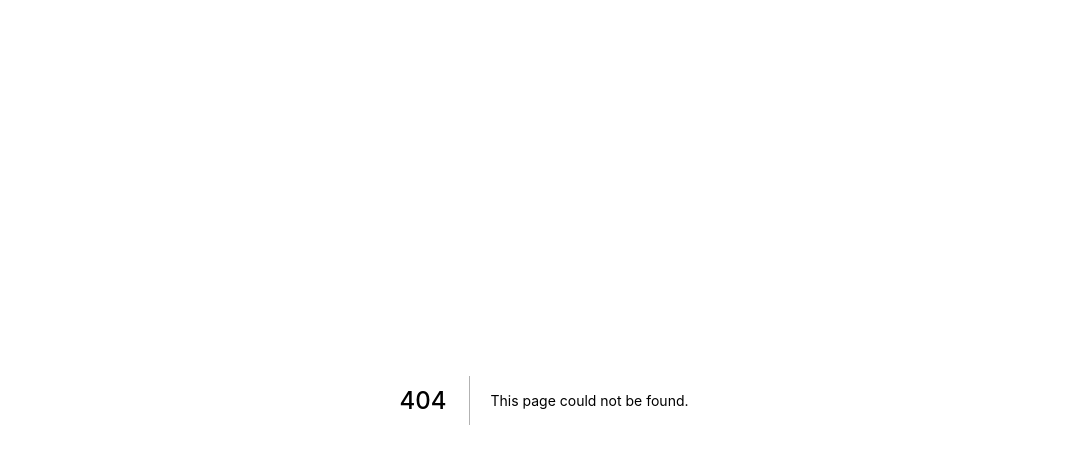
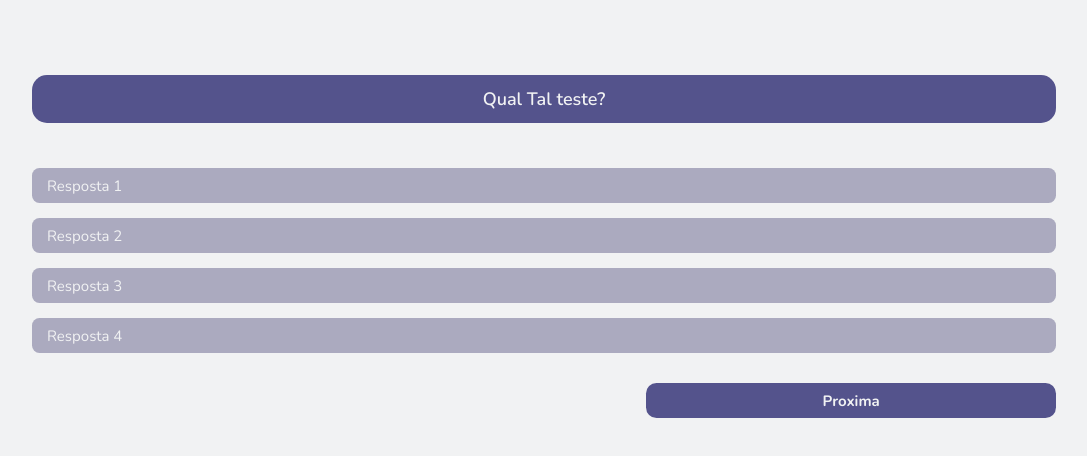
Before and after one commit to tarcisiodelmondes/quiz, a Next.js app: page /page-questions in a window 1280 px wide. Before the commit this address had no page. Shown: the top 456 px of the page, without its empty margins (96-1183 px from the left). Built offline with nearby package versions, Linux system fonts and the light colour scheme.

Commit message:
Create page home and pageQuestions

```diff
--- a/package.json
+++ b/package.json
@@ -10,7 +10,8 @@
   "dependencies": {
     "next": "10.2.0",
     "react": "17.0.2",
-    "react-dom": "17.0.2"
+    "react-dom": "17.0.2",
+    "sass": "^1.32.12"
   },
   "devDependencies": {
     "@types/node": "^15.0.1",
--- a/pages/_app.tsx
+++ /dev/null
@@ -1,5 +0,0 @@
-function MyApp({ Component, pageProps }) {
-  return <Component {...pageProps} />;
-}
-
-export default MyApp;
--- a/pages/index.tsx
+++ /dev/null
@@ -1,3 +0,0 @@
-export default function Home() {
-  return <h1>Hello world</h1>;
-}
--- /dev/null
+++ b/src/pages/_app.tsx
@@ -0,0 +1,17 @@
+import Head from 'next/head';
+
+import '../styles/global.scss';
+import '../styles/variables.scss';
+
+function MyApp({ Component, pageProps }) {
+  return (
+    <>
+      <Head>
+        <title>Quiz</title>
+      </Head>
+      <Component {...pageProps} />
+    </>
+  );
+}
+
+export default MyApp;
--- /dev/null
+++ b/src/pages/_document.tsx
@@ -0,0 +1,21 @@
+import Document, { Head, Html, Main, NextScript } from 'next/document';
+
+export default class MyDocument extends Document {
+  render() {
+    return (
+      <Html lang="en">
+        <Head>
+          <link rel="preconnect" href="https://fonts.gstatic.com" />
+          <link
+            href="https://fonts.googleapis.com/css2?family=Nunito:wght@400;600;700&display=swap"
+            rel="stylesheet"
+          />
+        </Head>
+        <body>
+          <Main />
+          <NextScript />
+        </body>
+      </Html>
+    );
+  }
+}
--- /dev/null
+++ b/src/pages/page-questions.tsx
@@ -0,0 +1,28 @@
+import styles from '../styles/pages/PageQuestions.module.scss';
+
+export default function PageQuestions() {
+  return (
+    <div className={styles.container}>
+      <div className={styles.containerQuestion}>
+        <h2>Qual Tal teste?</h2>
+      </div>
+
+      <div className={styles.containerAnswers}>
+        <p>Resposta 1</p>
+      </div>
+      <div className={styles.containerAnswers}>
+        <p>Resposta 2</p>
+      </div>
+      <div className={styles.containerAnswers}>
+        <p>Resposta 3</p>
+      </div>
+      <div className={styles.containerAnswers}>
+        <p>Resposta 4</p>
+      </div>
+
+      <div className={styles.containerButton}>
+        <button>Proxima</button>
+      </div>
+    </div>
+  );
+}
--- /dev/null
+++ b/src/styles/global.scss
@@ -0,0 +1,61 @@
+*,
+*::before,
+*::after {
+  margin: 0;
+  padding: 0;
+  box-sizing: inherit;
+}
+
+@media (min-width: 720px) {
+  html {
+    font-size: 87.5%; // 14px
+  }
+}
+
+@media (min-width: 1000px) {
+  html {
+    font-size: 93.75%; // 15px
+  }
+}
+
+@media (min-width: 1366px) {
+  html {
+    font-size: 80%; // 12.8px
+  }
+}
+
+body {
+  box-sizing: border-box;
+  background: var(--white);
+}
+
+body,
+input,
+textarea,
+button {
+  font: 400 1rem Nunito, sans-serif;
+  color: var(--white);
+}
+
+h1,
+h2,
+h3,
+h4,
+h5,
+h6 {
+  font-weight: 600;
+  font-family: Nunito, sans-serif;
+}
+
+h1 {
+  font-size: 2rem;
+}
+
+button {
+  cursor: pointer;
+}
+
+a:link,
+a:visited {
+  text-decoration: none;
+}
--- /dev/null
+++ b/src/styles/pages/PageQuestions.module.scss
@@ -0,0 +1,55 @@
+@use "sass:color";
+
+.container {
+  width: 80%;
+  margin: 0 auto;
+
+  &Question {
+    margin: 5rem 0 3rem 0;
+    background-color: var(--dark-blue);
+    border-radius: 1rem;
+    padding: 0.8rem 0;
+    text-align: center;
+
+    h2 {
+      font-size: 1.2rem;
+      font-weight: 600;
+    }
+  }
+
+  &Answers {
+    background-color: var(--light-blue);
+    border-radius: 0.5rem;
+    padding: 0.5rem 0 0.5rem 1rem;
+
+    &:not(:last-child) {
+      margin-bottom: 1rem;
+    }
+
+    p {
+      font-size: 1rem;
+    }
+  }
+
+  &Button {
+    display: flex;
+    align-items: flex-end;
+    justify-content: flex-end;
+
+    button {
+      margin-top: 1rem;
+      width: 40%;
+
+      background-color: var(--dark-blue);
+      padding: 0.5rem 0;
+      border: none;
+      border-radius: 0.7rem;
+      font-weight: 700;
+      transition: filter 0.3s;
+
+      &:hover {
+        filter: brightness(0.9);
+      }
+    }
+  }
+}
--- /dev/null
+++ b/src/styles/pages/home.module.scss
@@ -0,0 +1,25 @@
+.container {
+  width: 100vw;
+  height: 100vh;
+  display: flex;
+  align-items: center;
+  justify-content: center;
+
+  a {
+    padding: 1rem 2rem;
+    border-radius: 1rem;
+    background-color: var(--dark-blue);
+    color: var(--white);
+    font-size: 1.2rem;
+    font-family: Nunito, sans-serif;
+    font-weight: 700;
+    box-shadow: 1px 1px 5px rgba(0, 0, 0, 0.3);
+    transition: all 0.2s;
+
+    &:hover {
+      transform: translateY(-3px);
+
+      box-shadow: 0 5px 5px rgba(0, 0, 0, 0.3);
+    }
+  }
+}
--- /dev/null
+++ b/src/styles/variables.scss
@@ -0,0 +1,7 @@
+:root {
+  --white: #f1f2f3;
+  --background: #f1f2f3;
+  --dark-blue: #54538c;
+  --light-blue: #abaabf;
+  --peach: #f4d4b4;
+}
```
Also changed, not shown: src/pages/index.tsx (added, +12 -0 lines), 1 other file (tests, documents, lock files or other folders).
